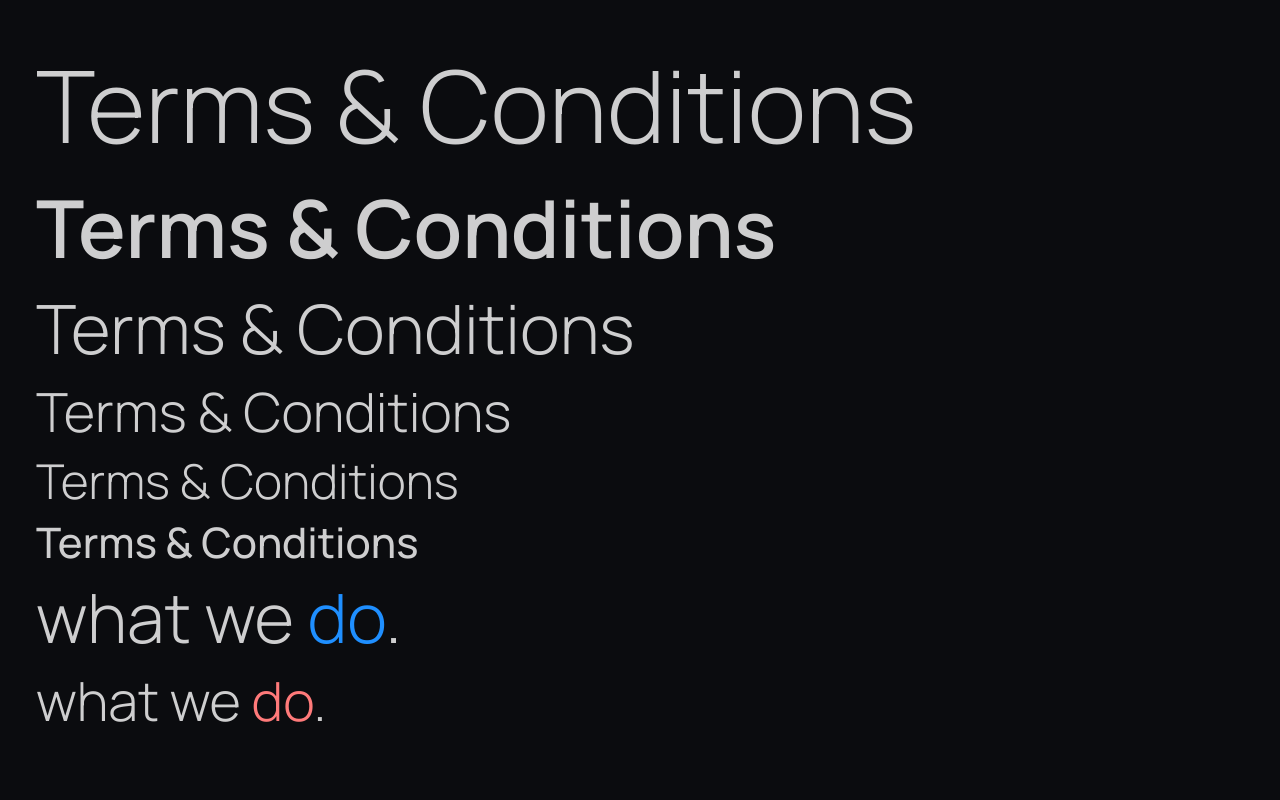
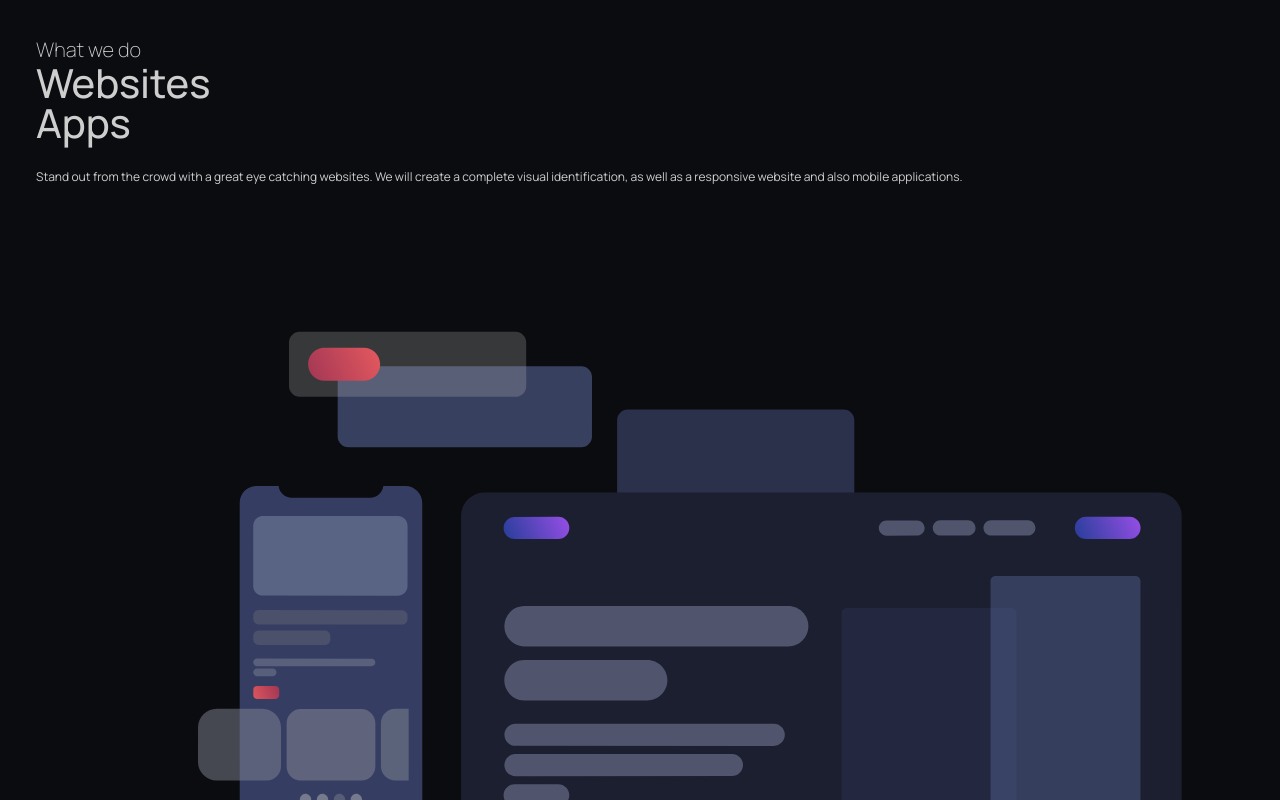
Before and after one commit to pranaydarmapuri/void, a Next.js app: page / in a window 1280 px wide. Shown: the top 800 px of the page. Built offline with nearby package versions, Linux system fonts and the light colour scheme.

Commit message:
first commit

```diff
--- a/components/hero-section/index.tsx
+++ b/components/hero-section/index.tsx
@@ -6,8 +6,8 @@ import Text from './../ui-elements/Text'
 const HeroSection = () => {
   return (
     <div className={css.hero_container}>
-      {/* <IntroSection />
-      <HeroIllustration /> */}
+      <IntroSection />
+      <HeroIllustration />
       <Text.title>Terms & Conditions</Text.title>
       <Text.heading>Terms & Conditions</Text.heading>
       <Text.heading2>Terms & Conditions</Text.heading2>
```
